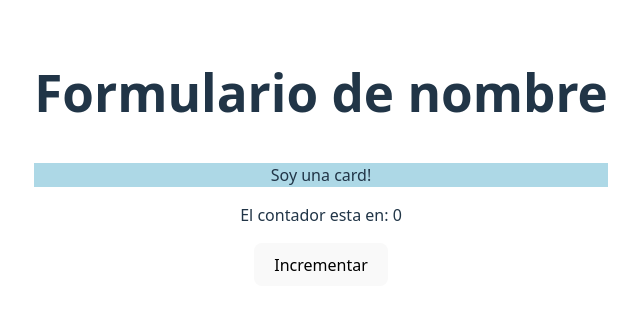
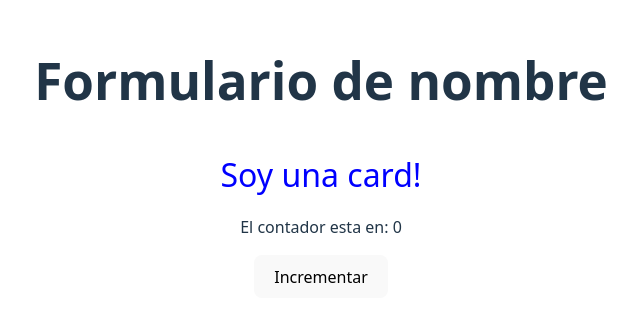
Before and after one commit to JUANLOPCON071/MyReactApp, a React (Vite) app: page / in a window 1280 px wide. Shown: the part 246-568 px from the top of the page, without its empty margins (319-959 px from the left). Built offline with nearby package versions, Linux system fonts and the light colour scheme.

Commit message:
Estilos en linea en React

```diff
--- a/src/componentes/Card/Card.jsx
+++ b/src/componentes/Card/Card.jsx
@@ -1,9 +1,14 @@
 // import "./styles.css"
-import styles from "./Card.module.sass"
+// import styles from "./Card.module.sass"
 
 const Card = () => {
+    const textStyles = {
+        color: "blue",
+        fontSize: "2rem",
+        textAling: "center",
+    }
     return (
-        <div className={styles.card}>
+        <div style={textStyles}>
             Soy una card!
         </div>
     )
```
